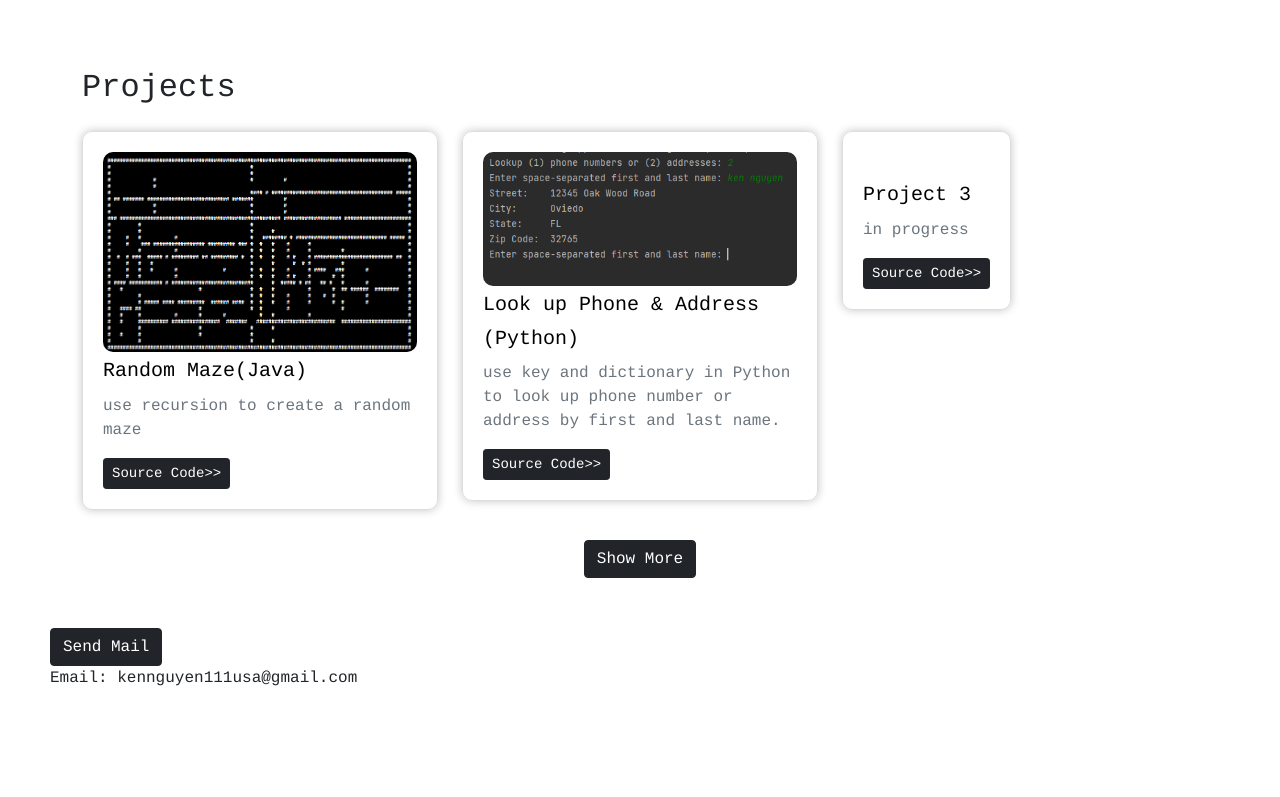
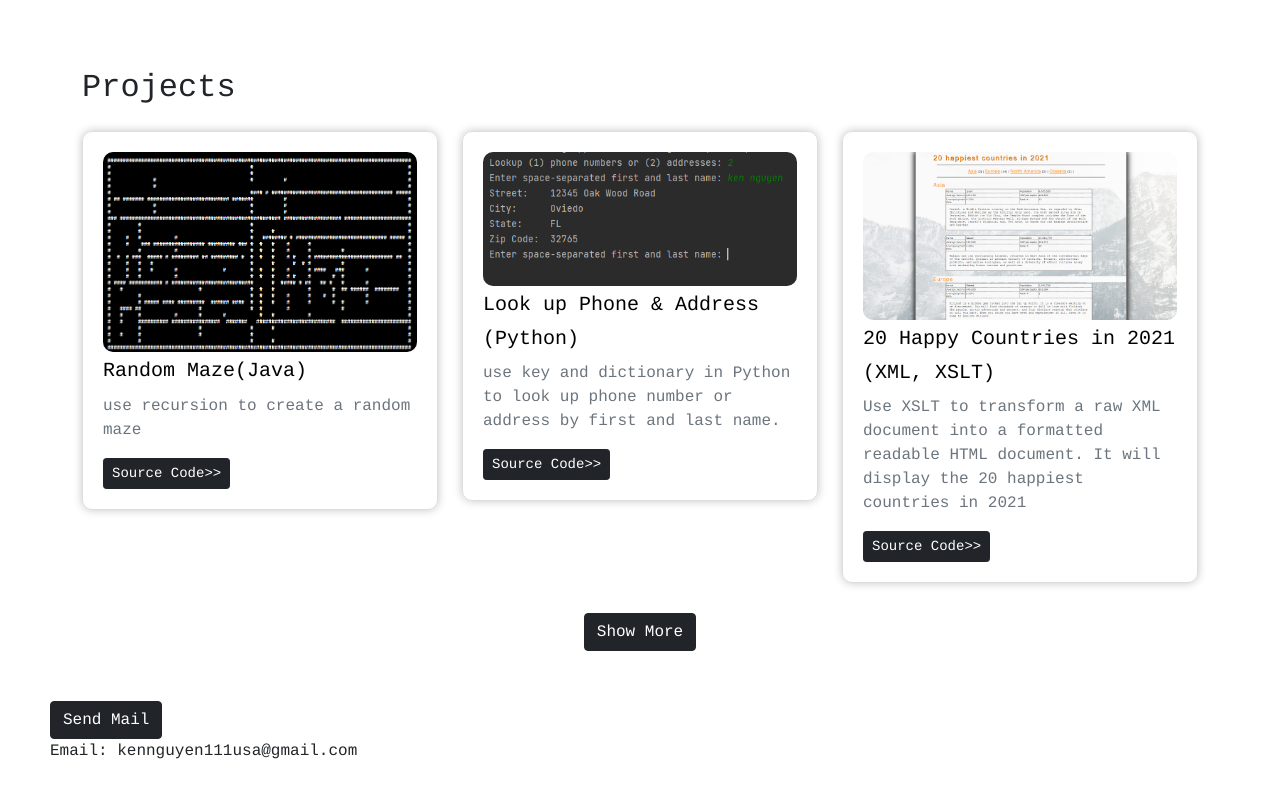
Before and after one commit to kennguyen111/kennguyen111.github.io, a plain HTML site: page index.html in a window 1280 px wide. Shown: the part 878-1675 px from the top of the page. Before the commit the page ends 1608 px from the top, so only its background shows below. Drawn offline with nearby package versions, Linux system fonts and the light colour scheme.

Commit message:
added 20HappiestCountries project

```diff
--- a/index.html
+++ b/index.html
@@ -292,11 +292,11 @@
             <!-- Bootstrap 5 card box -->
             <div class="card-box">
                 <div class="card-thumbnail">
-                    <img src="images/office-image-one.jpg" class="img-fluid" alt="">
+                    <img src="projects/20HappiestCountries/images/20HappiestCountries.PNG" class="img-fluid" alt="">
                 </div>
-                <h3><a href="#" class="mt-2 ">Project 3</a></h3>
-                <p class="text-secondary">in progress</p>
-                <a href="https://github.com/kennguyen111/Lookup" class="btn btn-sm btn-dark float-right">Source Code>></a>
+                <h3><a href="https://kennguyen111.github.io/20HappyCountries/happyCountries.xml" class="mt-2 ">20 Happy Countries in 2021 (XML, XSLT)</a></h3>
+                <p class="text-secondary">Use XSLT to transform a raw XML document into a formatted readable HTML document. It will display the 20 happiest countries in 2021</p>
+                <a href="https://github.com/kennguyen111/20HappyCountries" class="btn btn-sm btn-dark float-right">Source Code>></a>
             </div>
         </div>
     </div>
```
